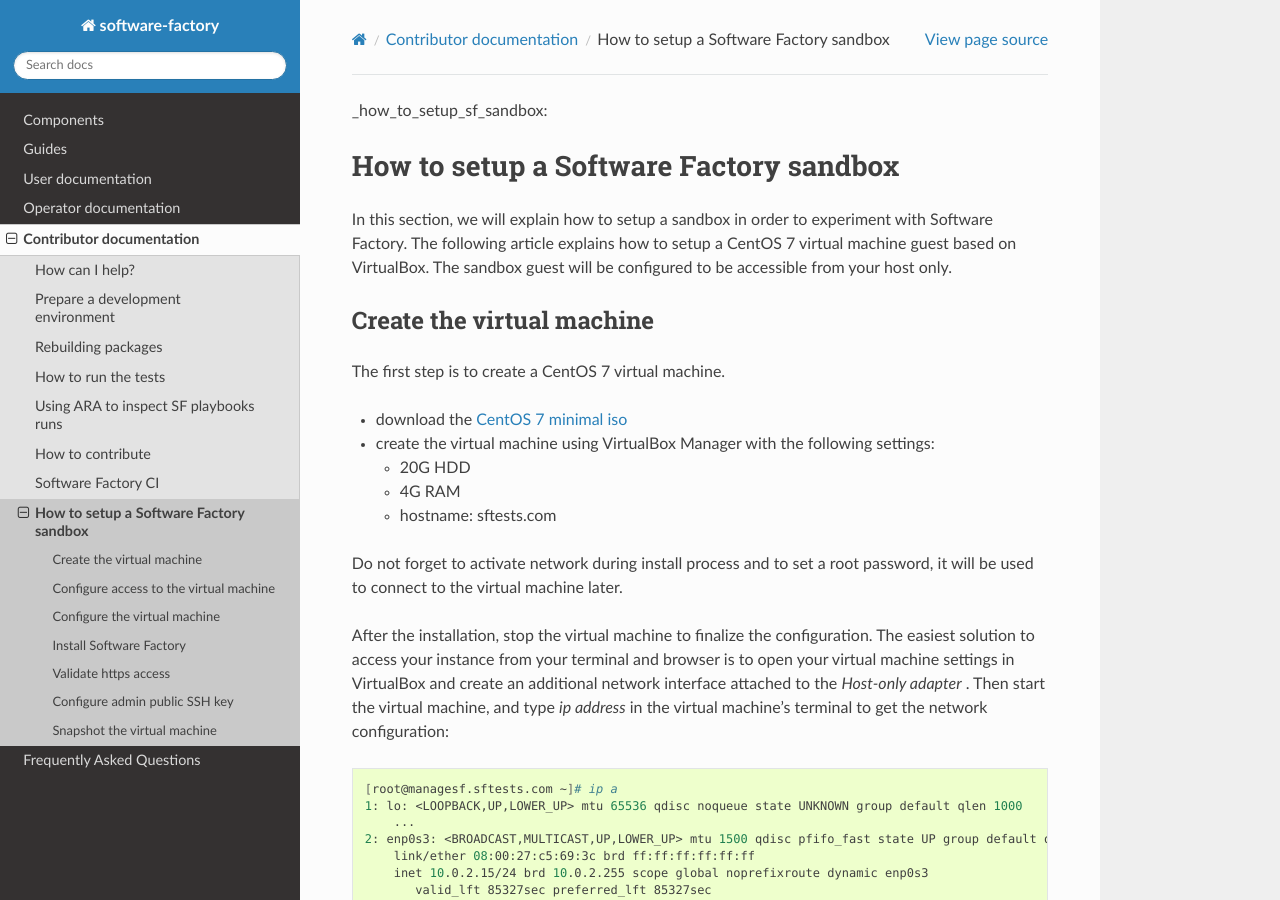
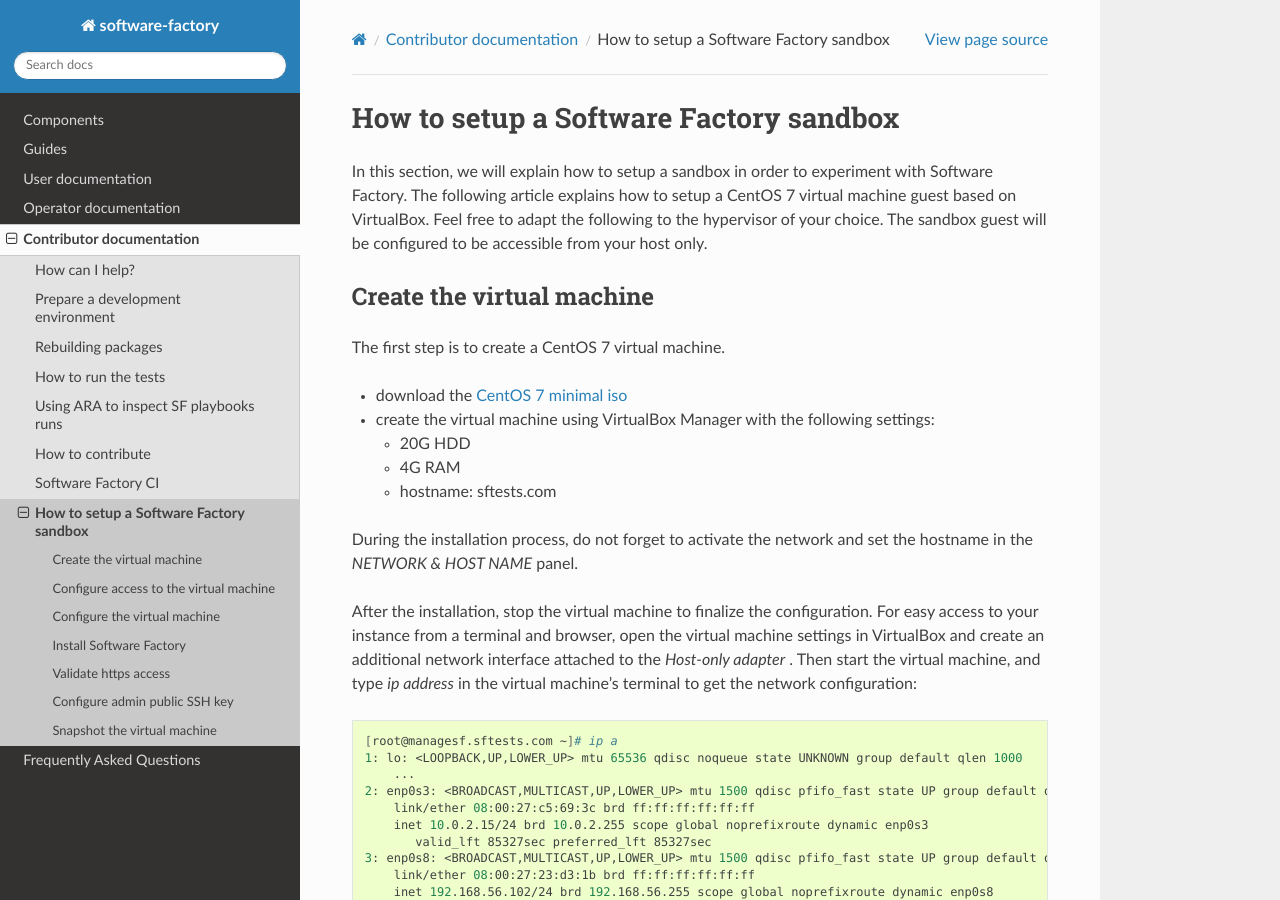
Before and after one commit to softwarefactory-project/sf-docs, a Sphinx documentation site: the page built from docs/contributor/how_to_setup_sf_sandbox.rst, in a window 1280 px wide and 900 px high. Built offline with Sphinx 7.4.7 and the Read the Docs theme 2.0.0, drawn with Linux system fonts in a browser that asks for light colours; some of the changed text lies outside the part shown.

Commit message:
Some improvement to the setup a SF sandbox guide
- Add sentence about any hypervisor can be use in place
  of vbox.
- Add the firewalld reload command (mandatory) if not reader
  cannot access SF the sfconfig
- Rephrase of the section about set the hostname and activate
  network.

Change-Id: Id98216ed2c239c907d9320bc0dd6058615f307cd

```diff
--- a/docs/contributor/how_to_setup_sf_sandbox.rst
+++ b/docs/contributor/how_to_setup_sf_sandbox.rst
@@ -1,12 +1,13 @@
-_how_to_setup_sf_sandbox:
+.. _how_to_setup_sf_sandbox:
 
 How to setup a Software Factory sandbox
 ---------------------------------------
 
 In this section, we will explain how to setup a sandbox in order to experiment with
 Software Factory. The following article explains how to setup a CentOS 7 virtual
-machine guest based on VirtualBox. The sandbox guest will be configured to be
-accessible from your host only.
+machine guest based on VirtualBox. Feel free to adapt the following to
+the hypervisor of your choice. The sandbox guest will be configured to be accessible
+from your host only.
 
 Create the virtual machine
 ..........................
@@ -20,12 +21,12 @@
   - 4G RAM
   - hostname: sftests.com
 
-Do not forget to activate network during install process and to set a root
-password, it will be used to connect to the virtual machine later.
+During the installation process, do not forget to activate the network and
+set the hostname in the *NETWORK & HOST NAME* panel.
 
 After the installation, stop the virtual machine to finalize the configuration.
-The easiest solution to access your instance from your terminal and browser is
-to open your virtual machine settings in VirtualBox and create an additional network
+For easy access to your instance from a terminal and browser,
+open the virtual machine settings in VirtualBox and create an additional network
 interface attached to the *Host-only adapter* . Then start the virtual machine,
 and type *ip address* in the virtual machine's terminal to get the network
 configuration:
```
Also changed, not shown: other parts of docs/contributor/how_to_setup_sf_sandbox.rst (+4 -2 lines).
